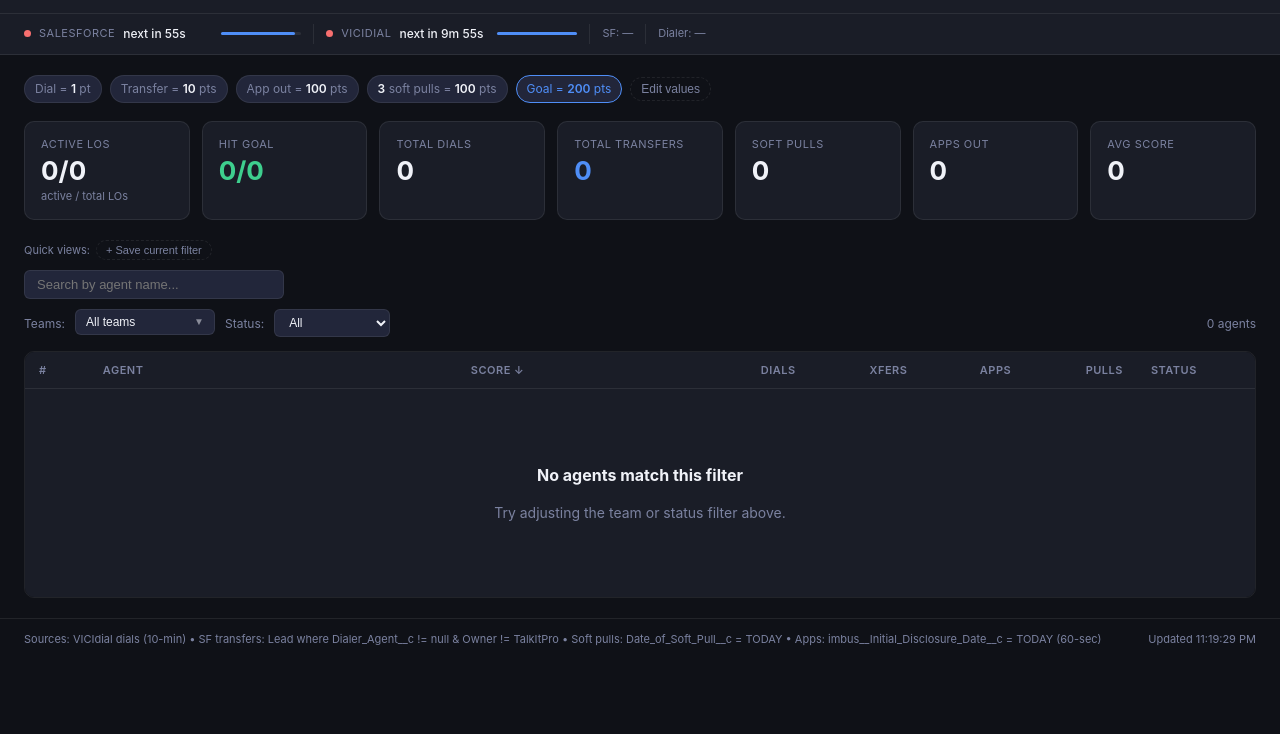
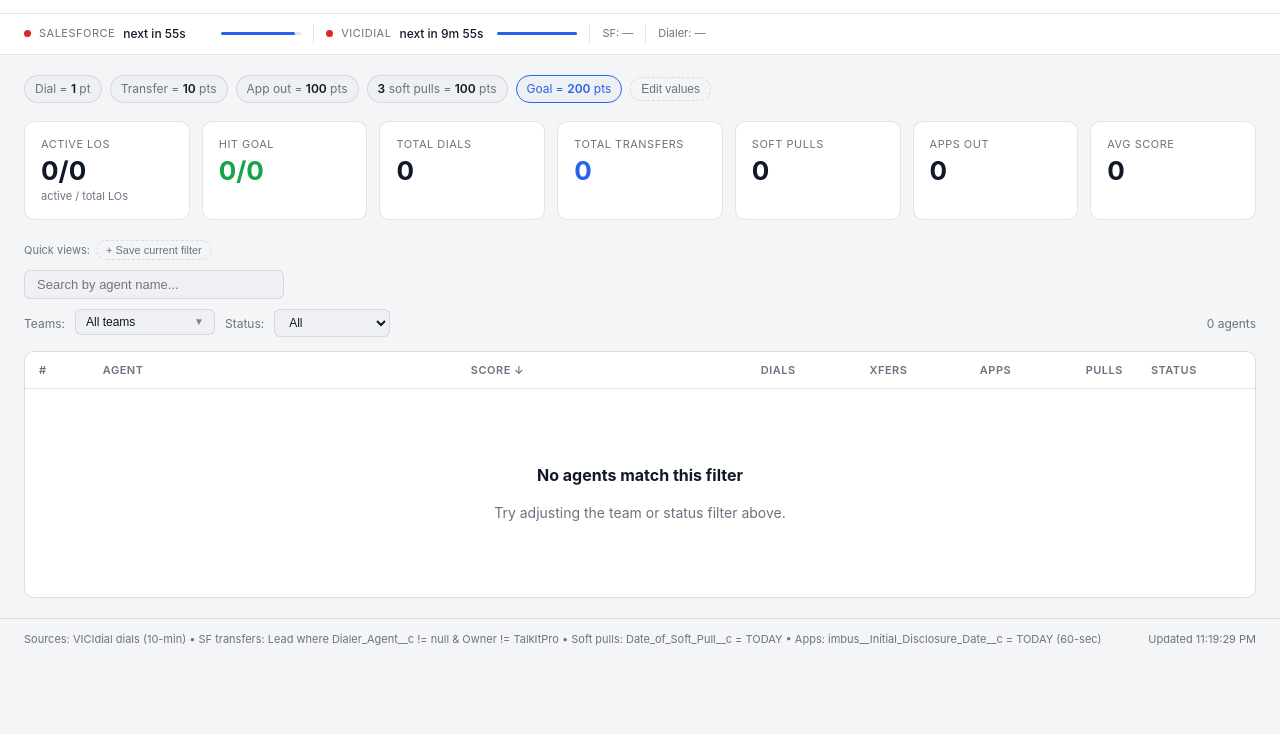
Before and after one commit to emtgfunding/emortgage-leaderboard, a website: page index.html in a window 1280 px wide. Shown: the part 66-800 px from the top of the page. Drawn offline with Linux system fonts and the light colour scheme; no server answers.

Commit message:
password lock edit values, team-filtered totals, light mode default

```diff
--- a/index.html
+++ b/index.html
@@ -260,7 +260,7 @@
   }
   tbody tr:last-child td { border-bottom: none; }
   tbody tr { background: var(--surface); transition: background 0.1s; }
-  tbody tr:nth-child(even) { background: #191c28; }
+  tbody tr:nth-child(even) { background: var(--surface2); }
   tbody tr:hover td { background: var(--surface2) !important; }
 
   .rank-num { font-size: 13px; font-weight: 700; color: var(--muted); }
@@ -659,6 +659,9 @@ function mergeAndRender() {
   });
 
   allAgents = Object.values(agentMap);
+  sortKey = 'pts'; sortDir = -1;
+  const siEl = document.getElementById('si-pts');
+  if (siEl) { document.querySelectorAll('[id^=si-]').forEach(e=>e.textContent=''); siEl.textContent='↓'; }
   populateGroupFilter();
   updateSummary();
   renderTable();
@@ -686,18 +689,25 @@ function tick() {
 // ── UI helpers ────────────────────────────────────────────────────────────────
 function updateSummary() {
   const scored  = allAgents.map(a => ({ ...a, pts: calcPts(a) }));
-  const active  = allAgents.filter(a => a.dials>0||a.transfers>0||a.apps>0||a.pulls>0).length;
-  const total   = allAgents.length;
-  const hit     = scored.filter(a => a.pts >= PTS.goal).length;
-  const avgPts  = scored.length ? Math.round(scored.reduce((s,a) => s+a.pts,0)/scored.length) : 0;
+  // Filter to selected teams for totals
+  const filtered = selectedTeams.size > 0
+    ? allAgents.filter(a => selectedTeams.has(a.group))
+    : allAgents;
+  const filteredScored = selectedTeams.size > 0
+    ? scored.filter(a => selectedTeams.has(a.group))
+    : scored;
+  const active  = filtered.filter(a => a.dials>0||a.transfers>0||a.apps>0||a.pulls>0).length;
+  const total   = filtered.length;
+  const hit     = filteredScored.filter(a => a.pts >= PTS.goal).length;
+  const avgPts  = filteredScored.length ? Math.round(filteredScored.reduce((s,a) => s+a.pts,0)/filteredScored.length) : 0;
   document.getElementById('sAgents').textContent    = `${active}/${total}`;
   document.getElementById('sAgentsSub').textContent = 'active / total LOs';
   document.getElementById('sHit').textContent       = `${hit}/${total}`;
   document.getElementById('sHitPct').textContent    = total ? Math.round(hit/total*100)+'% of team' : '';
-  document.getElementById('sDials').textContent     = allAgents.reduce((s,a)=>s+a.dials,0).toLocaleString();
-  document.getElementById('sXfrs').textContent      = allAgents.reduce((s,a)=>s+a.transfers,0).toLocaleString();
-  document.getElementById('sPulls').textContent     = allAgents.reduce((s,a)=>s+a.pulls,0).toLocaleString();
-  document.getElementById('sApps').textContent      = allAgents.reduce((s,a)=>s+a.apps,0).toLocaleString();
+  document.getElementById('sDials').textContent     = filtered.reduce((s,a)=>s+a.dials,0).toLocaleString();
+  document.getElementById('sXfrs').textContent      = filtered.reduce((s,a)=>s+a.transfers,0).toLocaleString();
+  document.getElementById('sPulls').textContent     = filtered.reduce((s,a)=>s+a.pulls,0).toLocaleString();
+  document.getElementById('sApps').textContent      = filtered.reduce((s,a)=>s+a.apps,0).toLocaleString();
   document.getElementById('sAvg').textContent       = avgPts;
 
   const date = document.getElementById('reportDate').value || today();
@@ -795,6 +805,7 @@ function onTeamCheckChange() {
   updateTeamPickerLabel();
   activeSearchName = null;
   renderSavedSearchTags();
+  updateSummary();
   renderTable();
 }
 function updateTeamPickerLabel() {
@@ -829,6 +840,7 @@ function applySearch(search) {
   updateTeamPickerLabel();
   activeSearchName = search.name;
   renderSavedSearchTags();
+  updateSummary();
   renderTable();
 }
 
@@ -897,7 +909,11 @@ function forceRefresh() { sfSecsLeft = 0; viciSecsLeft = 0; }
 
 function togglePtsEditor() {
   const el = document.getElementById('ptsEditor');
-  el.style.display = el.style.display === 'none' || !el.style.display ? 'block' : 'none';
+  const isOpen = el.style.display === 'block';
+  if (isOpen) { el.style.display = 'none'; return; }
+  const pwd = prompt('Enter admin password to edit values:');
+  if (pwd !== 'emtg2026') { alert('Incorrect password.'); return; }
+  el.style.display = 'block';
 }
 
 function applyPts() {
@@ -926,7 +942,7 @@ function toggleTheme() {
 }
 
 document.getElementById('reportDate').value = today();
-if (localStorage.getItem('lb_theme') === 'light') {
+if (localStorage.getItem('lb_theme') !== 'dark') {
   document.body.classList.add('light-mode');
   document.getElementById('btnTheme').textContent = 'Dark mode';
 }
```
